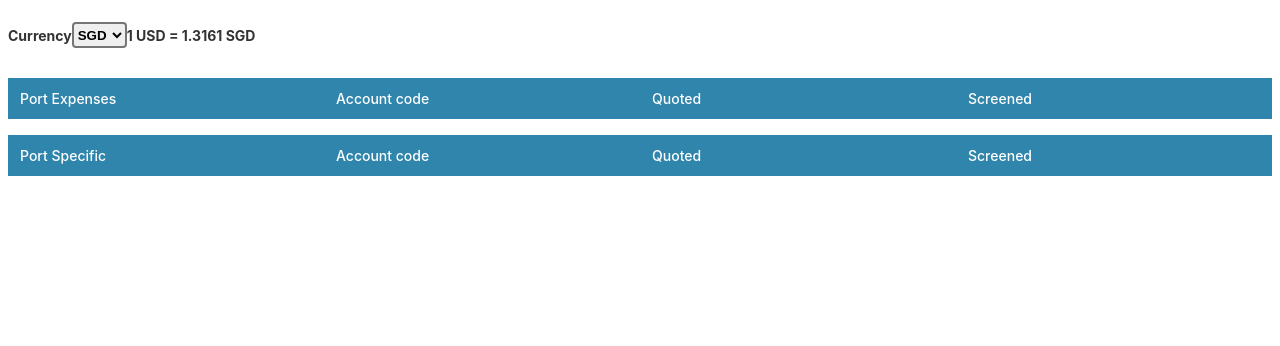
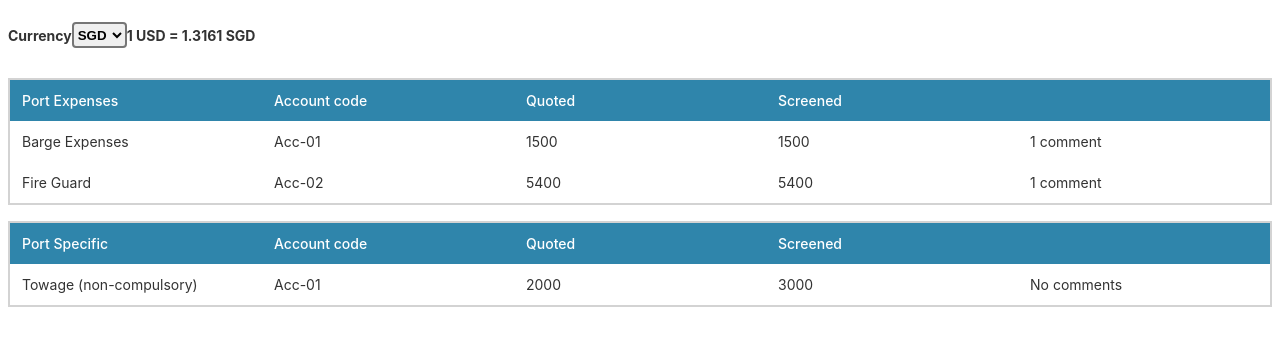
Before and after one commit to HRahimy/barger, an Angular app: page / in a window 1280 px wide. Shown: the top 346 px of the page. Built offline with nearby package versions, Linux system fonts and the light colour scheme.

Commit message:
Show basic cost data in cost tables

```diff
--- a/src/app/components/cost-table/cost-table.component.css
+++ b/src/app/components/cost-table/cost-table.component.css
@@ -1,6 +1,11 @@
+.table-container {
+  border: 2px solid lightgrey;
+  border-spacing: 0;
+  margin-top: 16px;
+}
+
 table {
   width: 100%;
-  padding-top: 16px;
   border: none;
   border-spacing: 0;
   table-layout: fixed;
@@ -13,3 +18,7 @@ th {
   font-weight: 500;
   padding: 12px;
 }
+
+td {
+  padding: 12px;
+}
--- a/src/app/components/cost-table/cost-table.component.html
+++ b/src/app/components/cost-table/cost-table.component.html
@@ -1,8 +1,25 @@
+<div class="table-container">
   <table>
     <tr>
       <th>{{cost.name}}</th>
       <th>Account code</th>
       <th>Quoted</th>
       <th>Screened</th>
+      <th></th>
+    </tr>
+    <tr *ngFor="let costItem of cost.costItems">
+      <td>{{costItem.name}}</td>
+      <td>{{costItem.costItemAlias.accountingCode}}</td>
+      <td>
+        {{getSubCostWithType(costItem.id, subCostType.Quoted).amount}}
+      </td>
+      <td>
+        {{getSubCostWithType(costItem.id, subCostType.Screened).amount}}
+      </td>
+      <td *ngIf="costItem.comments">
+        {{costItem.comments.length}} {{costItem.comments.length > 1 ? 'comments' : 'comment'}}
+      </td>
+      <td *ngIf="!costItem.comments">No comments</td>
     </tr>
   </table>
+</div>
--- a/src/app/components/cost-table/cost-table.component.ts
+++ b/src/app/components/cost-table/cost-table.component.ts
@@ -1,5 +1,6 @@
 import {Component, Input, OnInit} from '@angular/core';
 import {ICost} from '../../interfaces/cost.interface';
+import {CostItemSubCostType, ICostItemSubCost} from '../../interfaces/cost-item.interface';
 
 @Component({
   selector: 'app-cost-table',
@@ -7,7 +8,7 @@ import {ICost} from '../../interfaces/cost.interface';
   styleUrls: ['./cost-table.component.css']
 })
 export class CostTableComponent implements OnInit {
-
+  subCostType = CostItemSubCostType;
   // Solution to making `@Input()` properties required
   // and non-nullable: https://stackoverflow.com/a/50293330/5472560
   @Input()
@@ -28,4 +29,26 @@ export class CostTableComponent implements OnInit {
   ngOnInit(): void {
   }
 
+  getSubCostWithType(costItemId: number, type: CostItemSubCostType): ICostItemSubCost {
+    const costItem = this.cost.costItems.find(e => e.id === costItemId);
+    if (!costItem) {
+      throw new Error(`CostItem: 'id: ${costItemId}' not found`);
+    }
+
+    switch (type) {
+      case CostItemSubCostType.Quoted:
+        const resultQuotedCost = costItem.costs.find(e => e.type === type);
+        if (!resultQuotedCost) {
+          throw new Error(`SubCost for "CostItem: 'id: ${costItemId}'" of ${type} type not found`)
+        }
+        return resultQuotedCost;
+      case CostItemSubCostType.Screened:
+        const resultScreenedCost = costItem.costs.find(e => e.type === type);
+        if (!resultScreenedCost) {
+          throw new Error(`SubCost for "CostItem: 'id: ${costItemId}'" of ${type} type not found`)
+        }
+        return resultScreenedCost;
+    }
+  }
+
 }
--- a/src/app/interfaces/cost-item.interface.ts
+++ b/src/app/interfaces/cost-item.interface.ts
@@ -16,11 +16,21 @@ export interface ICostItemAnnotation {
   name: string;
 }
 
+export enum CostItemSubCostType {
+  Quoted = 'Quoted',
+  Screened = 'Screened'
+}
+
 export interface ICostItemSubCost {
   daStage: string;
   persona: string;
-  type: 'Quoted' | 'Screened';
+  type: CostItemSubCostType;
   amount: number;
+}
+
+export enum CostItemCommentType {
+  Internal = 'Internal',
+  External = 'External'
 }
 
 export interface ICostItemComments {
@@ -29,6 +39,6 @@ export interface ICostItemComments {
   persona: string;
   author: string;
   comment: string;
-  type: 'Internal' | 'External';
+  type: CostItemCommentType;
   dateString: string;
 }
```
Lines whose indentation alone changed are shown as unchanged.
